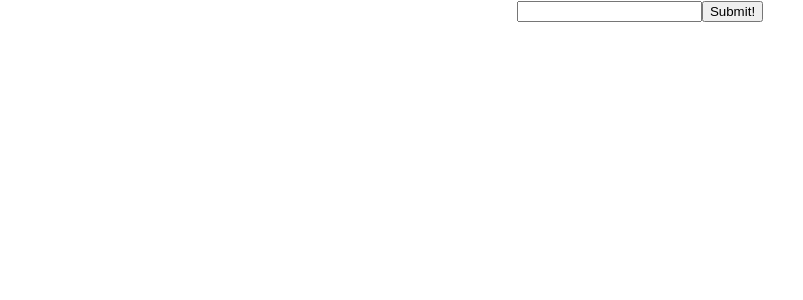
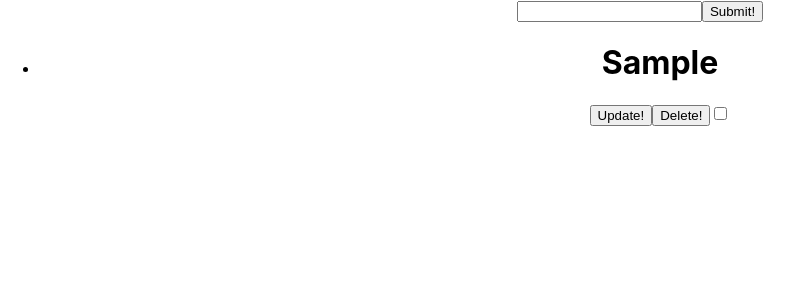
Before and after one commit to harisliv/todoapp-v2, a React (Create React App) app: page / in a window 1280 px wide. Both pictures are taken after typing "Sample" into the empty fields and a click on the button "Submit!". Shown: the top 300 px of the page, without its empty margins (0-803 px from the left). Built offline with nearby package versions, Linux system fonts and the light colour scheme.

Commit message:
delete & update handler

```diff
--- a/src/App.js
+++ b/src/App.js
@@ -1,23 +1,33 @@
 import { useState } from 'react/cjs/react.development';
 import './App.css';
 import Form from './Form';
+import List from './List';
 
 function App() {
   const [todos, setTodos] = useState([]);
 
   const formSubmitHandler = (input) => {
     setTodos(prev => prev.concat({
-      id: Date.now(),
+      id: Math.floor(Math.random() * 10000),
       content: input,
       completed: false
     }))
   }
 
-  console.log(todos);
+  const deleteTodo = (id) => {
+    setTodos(prev => prev.filter(todo => todo.id !== id))
+  }
+
+  const updateTodo = (id, content) => {
+    console.log(id)
+    console.log(content)
+  }
+
 
   return (
     <div className="App">
       <Form formSubmit={formSubmitHandler}/>
+      <List todos={todos} deleteTodo={deleteTodo} updateTodo={updateTodo}/>
     </div>
   );
 }
--- /dev/null
+++ b/src/List.js
@@ -0,0 +1,52 @@
+import React, { useState } from "react";
+import ListItem from "./components/ListItem";
+
+const List = ({ todos, deleteTodo, updateTodo }) => {
+  const [updateMode, setUpdateMode] = useState(false);
+  const [editID, setEditID] = useState('');
+  const [input, setInput] = useState('');
+
+  const showUpdateForm = (id, content) => {
+    !updateMode ? setUpdateMode(true) : setUpdateMode(false);
+    setEditID(id);
+    setInput(content);
+  };
+
+  const deleteHandler = (id) => {
+    deleteTodo(id);
+    console.log(id);
+  };
+
+  const changeHandler = (event) => {
+    setInput(event.target.value);
+  };
+
+  const submitHandler = (event) => {
+    event.preventDefault();
+    updateTodo(editID, input);
+    setInput('');
+    setEditID('');
+  };
+
+  return (
+    <ul>
+      {todos.map((todo, index) =>
+        editID === todo.id ? (
+          <form key={index} onSubmit={submitHandler}>
+            <input type="text" value={input} onChange={changeHandler} />
+            <button type="submit">Submit!</button>
+          </form>
+        ) : (
+          <ListItem key={index}>
+            <h1>{todo.content}</h1>
+            <button onClick={() => showUpdateForm(todo.id, todo.content)}>Update!</button>
+            <button onClick={() => deleteHandler(todo.id)}>Delete!</button>
+            <input type="checkbox" />
+          </ListItem>
+        )
+      )}
+    </ul>
+  );
+};
+
+export default List;
--- /dev/null
+++ b/src/components/ListItem.js
@@ -0,0 +1,11 @@
+import React from "react";
+
+const ListItem = (props) => {
+    return (
+        <li>
+            {props.children}
+        </li>
+    )
+}
+
+export default ListItem;
```
